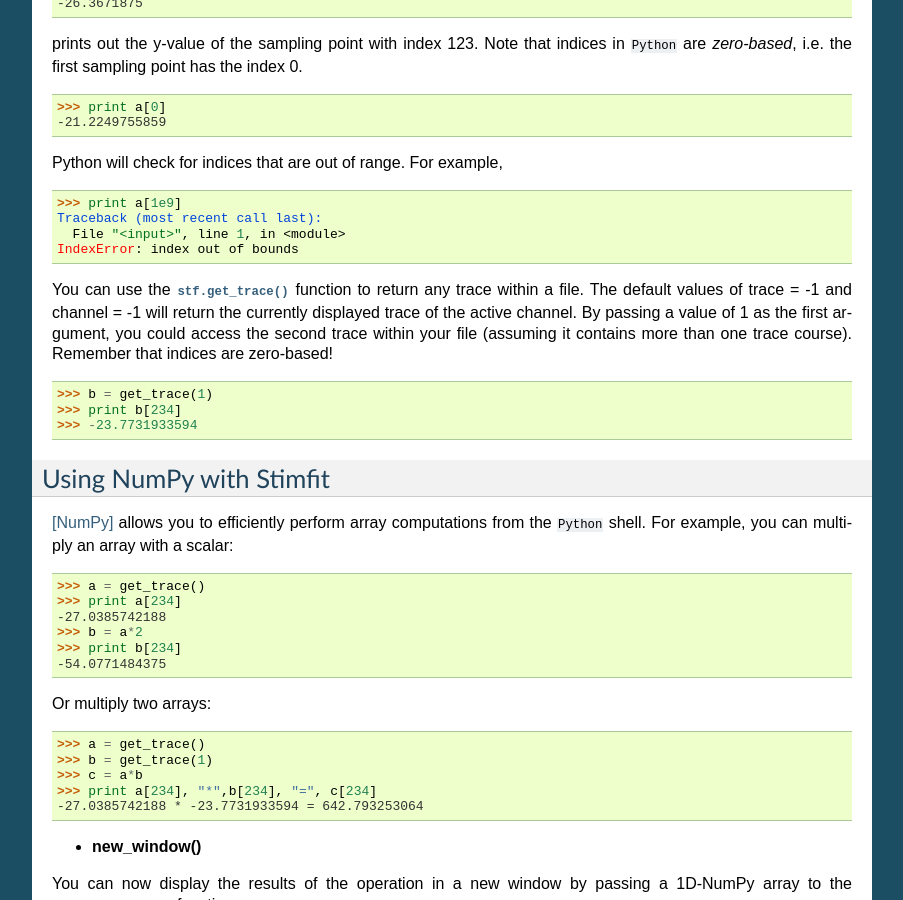
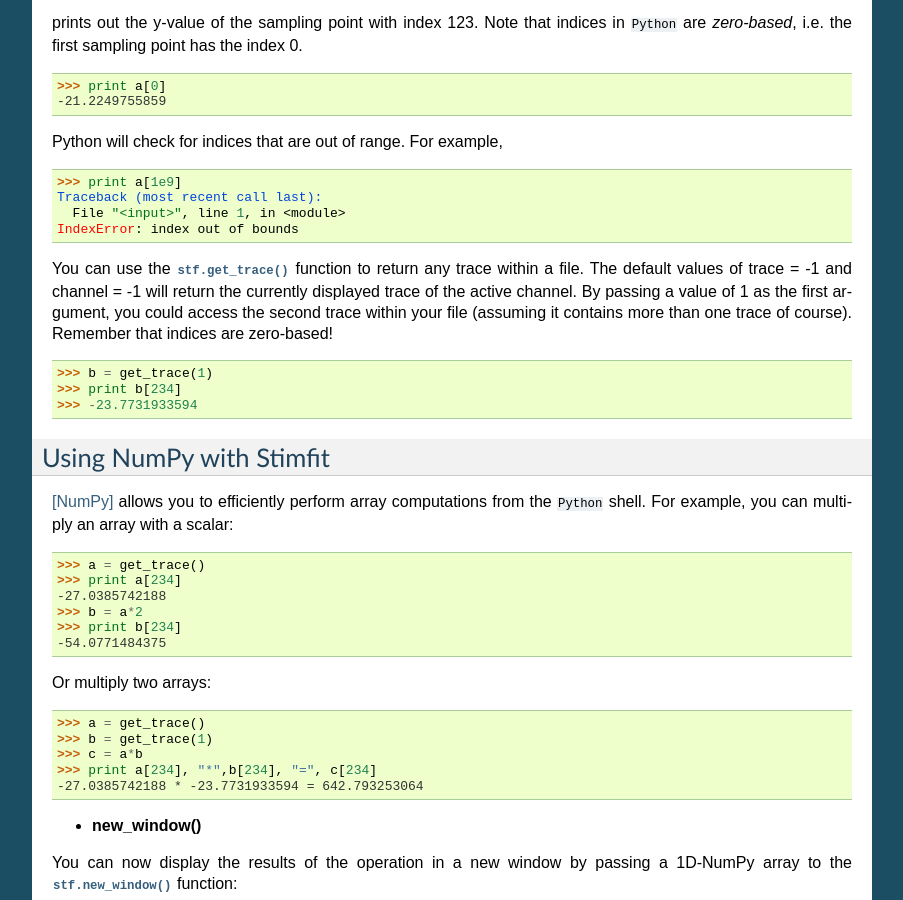
Before and after one commit to neurodroid/stimfit, a Sphinx documentation site: the page built from doc/sphinx/manual/python.rst, in a window 1280 px wide and 900 px high, scrolled down 1319 px. Shown: the whole window, without its empty margins (198-1101 px from the left). Built offline with Sphinx 7.4.7, drawn with Linux system fonts in a browser that asks for light colours; formulas are drawn with MathJax 3; some of the changed text lies outside the part shown.

```diff
--- a/doc/sphinx/manual/preface.rst
+++ b/doc/sphinx/manual/preface.rst
@@ -32,7 +32,7 @@
         :align: center
         :alt: The actual platform independent Stimfit
 
-        **Fig. 1:** The actual platform-independent Stimfit.
+        **Fig. 1:** The current platform-independent Stimfit.
 
 When I converted the original Pascal program to C/C++, I rewrote the
 code almost entirely from scratch. Only the algorithms to calculate
--- a/doc/sphinx/manual/python.rst
+++ b/doc/sphinx/manual/python.rst
@@ -102,7 +102,7 @@
 will return the currently displayed trace of the active channel. By
 passing a value of 1 as the first argument, you could access the second
 trace within your file (assuming it contains more than one trace
-course). Remember that indices are zero-based!
+of course). Remember that indices are zero-based!
 
 ::
 
```
Also changed, not shown: other parts of doc/sphinx/manual/python.rst (+2 -2 lines).
